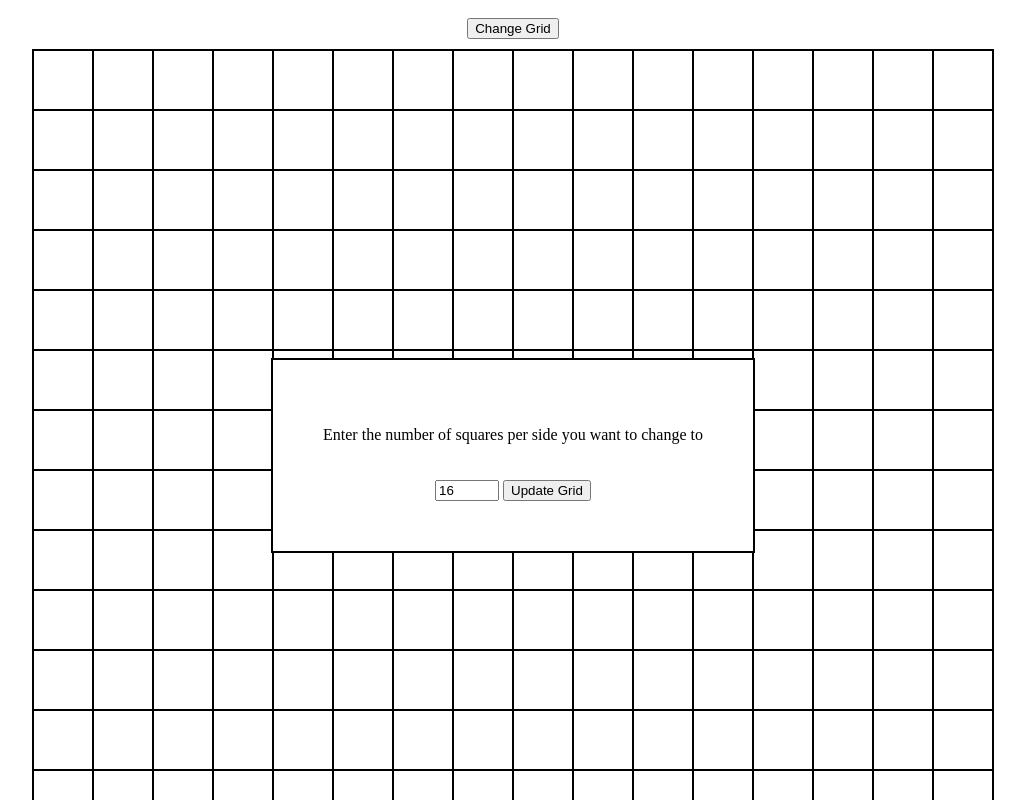
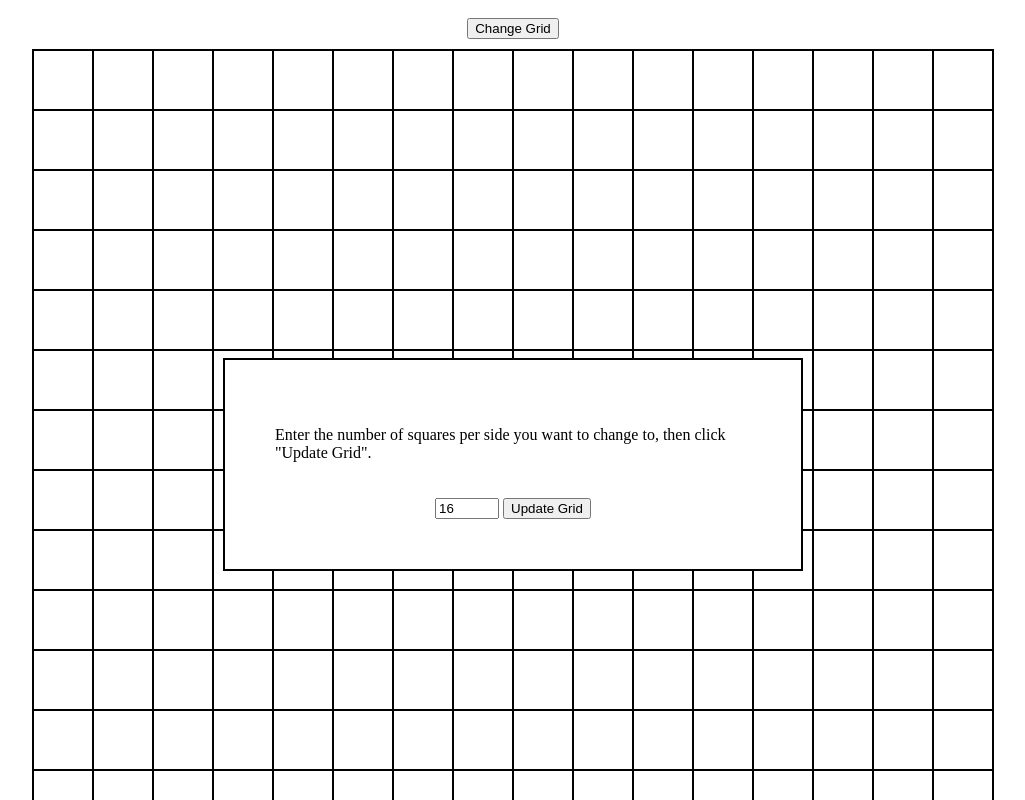
Before and after one commit to chaoticmewtral/sketchpad, a plain HTML site: page index.html in a window 1280 px wide. Both pictures are taken after a click on the button "Change Grid". Shown: the top 800 px of the page, without its empty margins (127-1152 px from the left). Drawn offline with Linux system fonts and the light colour scheme.

Commit message:
Add to index.html and script.js

```diff
--- a/index.html
+++ b/index.html
@@ -11,7 +11,7 @@
 <body>
     <button id="gridSize">Change Grid</button>
     <div id="popUp">
-        <p>Enter the number of squares per side you want to change to</p>
+        <p>Enter the number of squares per side you want to change to, then click "Update Grid".</p>
         <form>
             <input id="number" type="number" min="0" max="100" value="16">
             <input type="button" value="Update Grid" id="sub">
```
